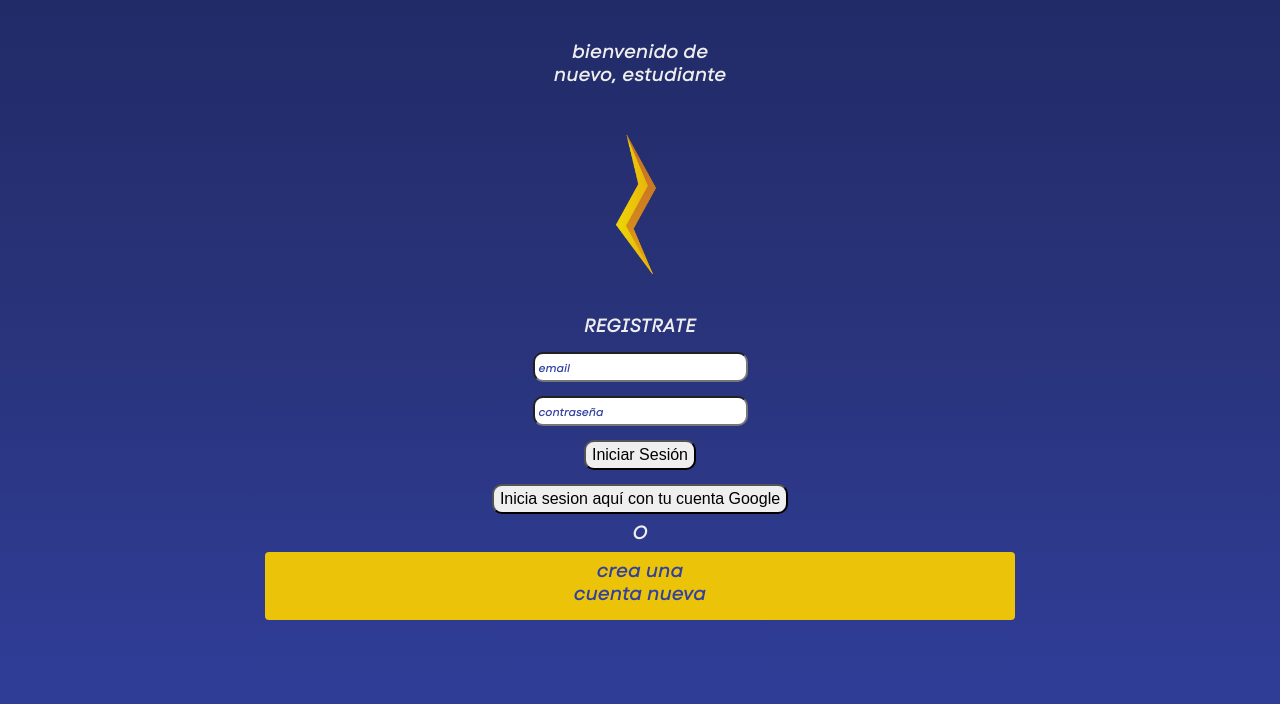
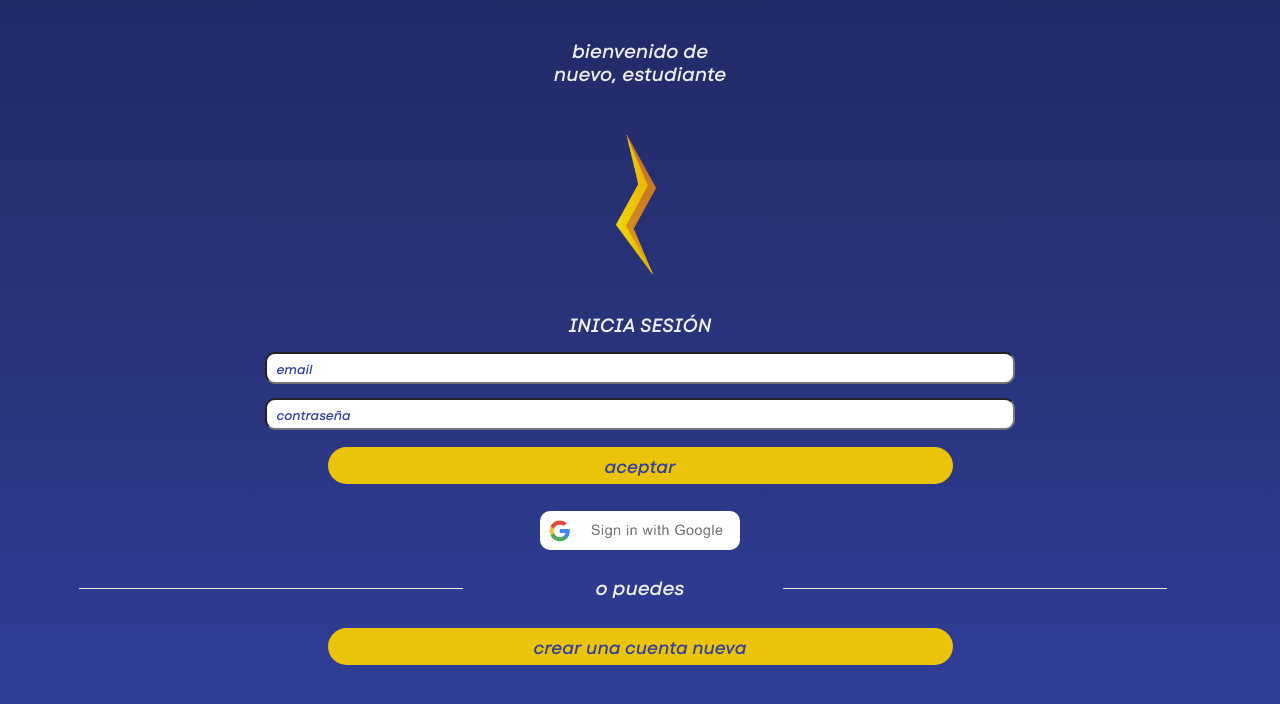
Before and after one commit to EstebanXP/proyectoFlash, a Vue app: page /login in a window 1280 px wide. Shown: the top 704 px of the page. Built offline with nearby package versions, Linux system fonts and the light colour scheme; no server answers.

Commit message:
Pantalla de inicio terminada

```diff
--- a/src/assets/css/main.css
+++ b/src/assets/css/main.css
@@ -19,11 +19,8 @@
 .inp {
     border-radius: 10px;
     margin: 7px;
-}
-
-.inp {
-    border-radius: 10px;
-    margin: 7px;
+    width: 60%;
+    padding-top: 3px;
 }
 
 .btn-inis {
@@ -34,12 +31,19 @@
 .btn-google {
     border-radius: 10px;
     margin: 7px;
+
+    max-width: 200px;
+
 }
 
 .yellow-button {
     background-color: #EBC409;
-    width: 60%;
+    width: 50%;
     color: #32409F;
+    font-family: "CodeNextItalic", Arial, Helvetica, sans-serif;
+    font-size: 110%;
+    border-radius: 20px;
+    height: 37px;
 }
 
 body {
@@ -55,6 +59,33 @@ h1 {
 ::placeholder {
     color: #32409F;
     font-family: "CodeNextItalic", Arial, Helvetica, sans-serif;
-    font-size: 70%;
+    font-size: 80%;
     padding-left: 1%;
 }
+
+
+h1#o{
+    padding-top: 20px;
+    padding-bottom: 20px;
+}
+
+div#bord{
+    margin-top: -40px;
+    margin-bottom: 30px;
+    margin-left: 5%;
+    height: 1px;
+    width: 30%;
+    background-color: antiquewhite;
+    position: fixed;
+}
+
+div#bord1{
+    margin-top: -40px;
+    margin-bottom: 30px;
+    margin-left: 60%;
+    margin-right: 5%;
+    height: 1px;
+    width: 30%;
+    background-color: antiquewhite;
+    position: fixed;
+}
--- a/src/views/Login.vue
+++ b/src/views/Login.vue
@@ -1,26 +1,31 @@
 <template>
     <div class="container-fluid gradient back">
         <div class="login">
-             <h1 class="pad-top">bienvenido de<br>nuevo, estudiante</h1>
+             <h1 class="pad-top title">bienvenido de<br>nuevo, estudiante</h1>
             <div class="pad-top">
                 <img src="../assets/logo.png" style="width:11%; min-width:140px"  >
             </div>
 
             <!-- Esta es la parte de arriba del login, donde dice Login -->
-            <h1 class="pad-top">REGISTRATE</h1>
+            <h1 class="pad-top">INICIA SESIÓN</h1>
 
             <!--Aqui empieza el formulario del login-->
-            <form @submit.prevent="Login">
+            <form @submit.prevent="Login" class="form-in">
                 <input type="text" class="inp" placeholder="email" v-model="email"><br>
                 <input type="password" class="inp" placeholder="contraseña" v-model="password"><br>
-                <input type="submit" class="btn-inis" value="Iniciar Sesión">
+                <div style="padding-top:10px"></div>
+                <input type="submit" class="btn yellow-button" value="aceptar">
             </form>
+            <div style="padding-top:20px"></div>
             <div class="logInGoogle">
-                <button @click="LoginG" class="btn-google">Inicia sesion aquí con tu cuenta Google</button>
+                <img class="btn-google" src="../assets/google.png" @click="LoginG" style="width:40%">
             </div>
-            <h1>O</h1>
+
+            <h1 id="o">o puedes </h1>
+            <div id=bord></div>
+            <div id=bord1></div>
             <div class="btn yellow-button">
-                <router-link to="/register"><h1>crea una <br> cuenta nueva</h1></router-link>
+                <router-link to="/register">crear una cuenta nueva</router-link>
             </div>
 
             <!--Aqui termina el formulario del login-->
```
Also changed, not shown: src/assets/google.png (added).
